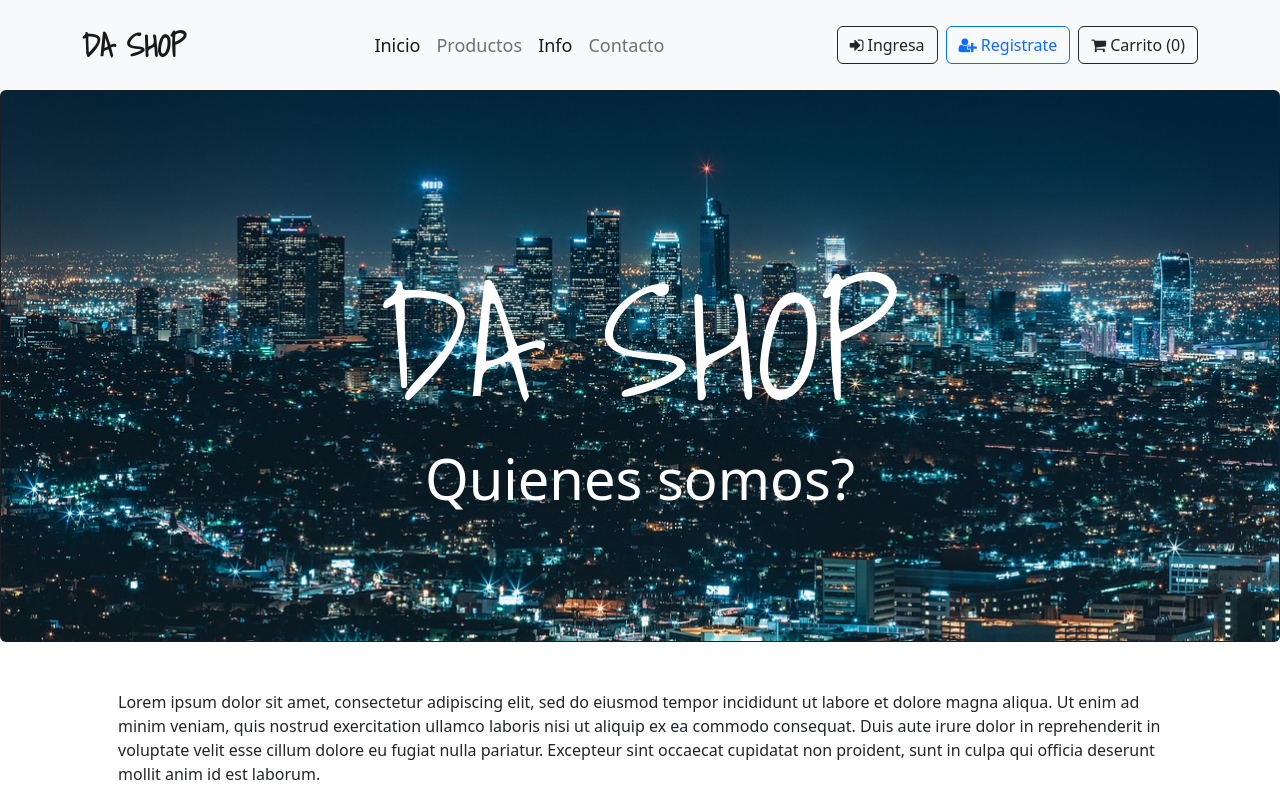
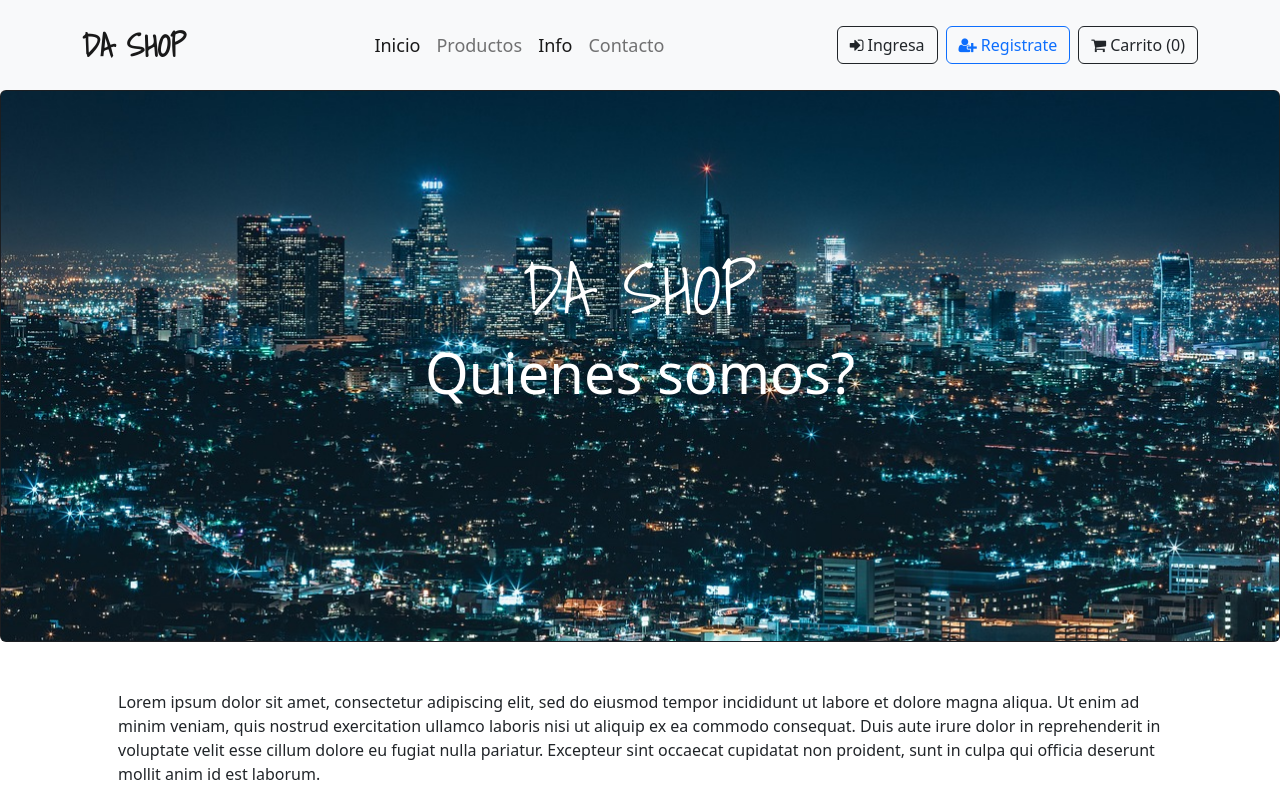
Before and after one commit to chicler/ecommerce-project, a React (Create React App) app: page /about in a window 1280 px wide. Shown: the top 800 px of the page. Built offline with nearby package versions, Linux system fonts and the light colour scheme.

Commit message:
Eliminar medidas de about-title
Para que no choque con Bootstrap

```diff
--- a/src/App.css
+++ b/src/App.css
@@ -30,7 +30,6 @@ y a veces no podia configurar algunas cosas con Bootstrap */
 /* Para el About component */
 #about-title {
     font-family: 'Shadows Into Light', cursive;
-    font-size: 10em;
 }
 
 #about-image {
```
